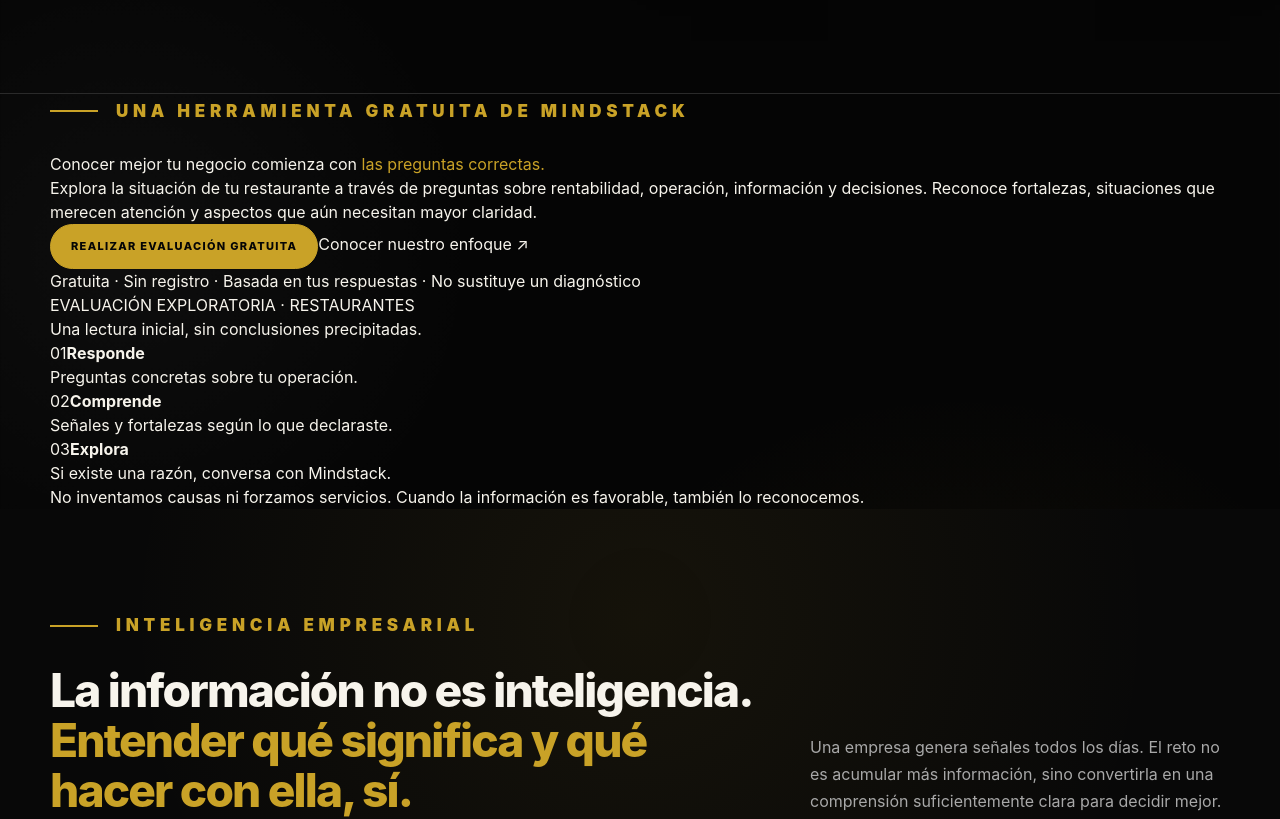
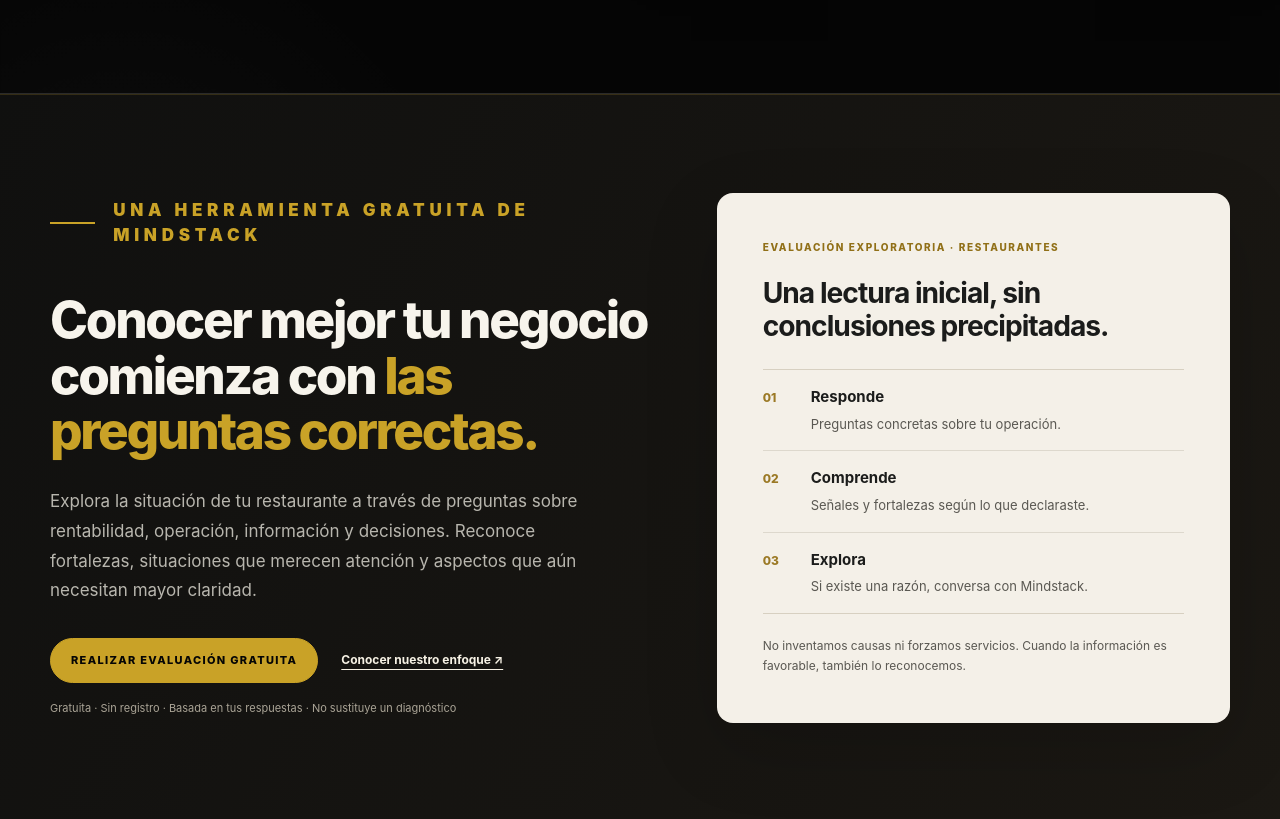
Before and after one commit to Antonio958/mindstack-web, a Next.js app: page / in a window 1280 px wide. Shown: the part 917-1736 px from the top of the page. Built offline with nearby package versions, Linux system fonts and the light colour scheme.

Commit message:
style(web): sección destacada de evaluación gratuita

```diff
--- a/app/globals.css
+++ b/app/globals.css
@@ -3370,3 +3370,115 @@ body {
     gap: 8px !important;
   }
 }
+
+/* ---------- Evaluación gratuita · invitación institucional ---------- */
+.assessment-section {
+  position: relative;
+  border-top: 1px solid rgba(201, 162, 39, 0.18);
+  border-bottom: 1px solid #34302a;
+  background: linear-gradient(120deg, #10100f 0%, #1b1813 100%);
+  padding: 98px 0;
+}
+.assessment-grid {
+  display: grid;
+  grid-template-columns: minmax(0, 1.08fr) minmax(0, .92fr);
+  gap: clamp(30px, 5vw, 90px);
+  align-items: center;
+}
+.assessment-content h2 {
+  font-size: clamp(36px, 4vw, 59px);
+  line-height: 1.09;
+  letter-spacing: -.045em;
+  font-weight: 800;
+  max-width: 700px;
+  margin: 15px 0 28px;
+}
+.assessment-content > p:not(.assessment-disclaimer) {
+  font-size: 17px;
+  line-height: 1.75;
+  color: #b8b6ae;
+  max-width: 570px;
+}
+.assessment-actions {
+  display: flex;
+  flex-wrap: wrap;
+  align-items: center;
+  gap: 23px;
+  margin: 32px 0 16px;
+}
+.assessment-secondary-link {
+  color: #f6f1e4;
+  font-size: 12px;
+  font-weight: 700;
+  text-decoration: underline;
+  text-underline-offset: 5px;
+}
+.assessment-secondary-link:hover { color: var(--gold); }
+.assessment-disclaimer {
+  font-size: 11px;
+  line-height: 1.8;
+  color: #aaa496;
+  margin: 0;
+}
+.assessment-panel {
+  background: #f4f0e8;
+  color: #1b1c1b;
+  border-radius: 16px;
+  padding: clamp(25px, 3.6vw, 48px);
+  box-shadow: 0 25px 75px rgba(0,0,0,.16);
+}
+.assessment-panel-kicker {
+  display: block;
+  color: #917018;
+  font-size: 10px;
+  font-weight: 850;
+  line-height: 1.5;
+  letter-spacing: .16em;
+}
+.assessment-panel-title {
+  font-weight: 750;
+  font-size: clamp(22px, 2.2vw, 30px);
+  letter-spacing: -.035em;
+  line-height: 1.2;
+  margin: 22px 0 25px;
+}
+.assessment-process {
+  border-top: 1px solid #d7d0c1;
+  border-bottom: 1px solid #d7d0c1;
+}
+.assessment-process > div {
+  display: grid;
+  grid-template-columns: 36px 1fr;
+  column-gap: 12px;
+  padding: 16px 0;
+  align-items: baseline;
+}
+.assessment-process > div + div { border-top: 1px solid #ddd8cd; }
+.assessment-process span {
+  font-size: 12px;
+  color: #9b7925;
+  font-weight: 850;
+  grid-row: span 2;
+}
+.assessment-process strong { font-size: 15px; font-weight: 750; }
+.assessment-process p { font-size: 13px; line-height: 1.6; color: #5a5852; margin: 5px 0 0; }
+.assessment-panel-note {
+  font-size: 12px;
+  color: #5a5852;
+  margin: 22px 0 0;
+  line-height: 1.7;
+}
+@media (max-width: 980px) {
+  .assessment-section { padding: 70px 0; }
+  .assessment-grid { grid-template-columns: 1fr; }
+  .assessment-content h2 { max-width: 720px; }
+}
+@media (max-width: 640px) {
+  .assessment-section { padding: 59px 0; }
+  .assessment-content h2 { font-size: clamp(32px, 9vw, 43px); }
+  .assessment-content > p:not(.assessment-disclaimer) { font-size: 15px; }
+  .assessment-actions { align-items: stretch; flex-direction: column; gap: 15px; }
+  .assessment-actions .btn { width: 100%; min-height: 48px; font-size: 10px; }
+  .assessment-secondary-link { text-align: center; padding: 7px 0; }
+  .assessment-panel { padding: 26px; }
+}
```
